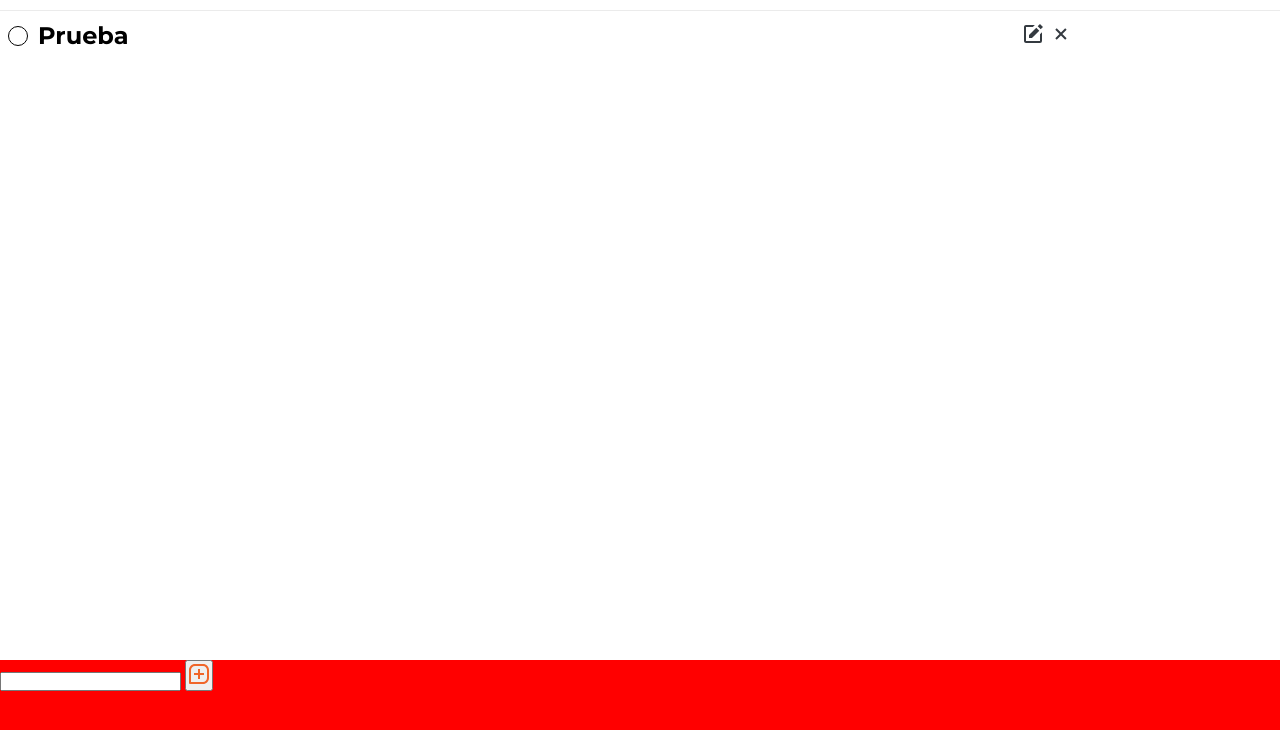
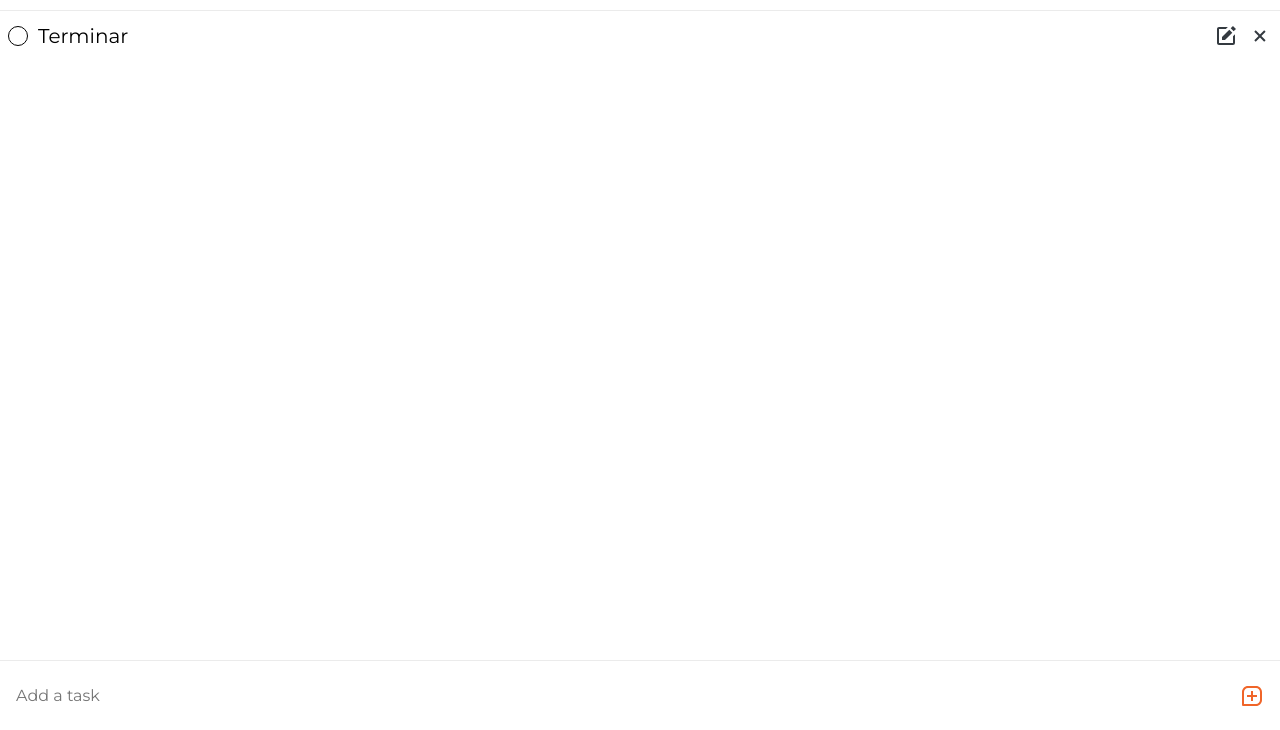
Before and after one commit to Carlos-Marte/todolist-firebase, a website built with Vite: page index.html in a window 1280 px wide. Shown: the part 70-800 px from the top of the page. Built offline with nearby package versions, Linux system fonts and the light colour scheme.

Commit message:
Agregando footer y Modificando task

```diff
--- a/index.html
+++ b/index.html
@@ -56,7 +56,7 @@
         <div class="task__content">
           <input type="checkbox" id="input-check" class="checkbox">
           <label for="input-check" class="checkbox__label"></label>
-          <h2 class="task__h2">Prueba</h2>
+          <h2 class="task__h2">Terminar</h2>
         </div>
 
         <div class="task__icons">
@@ -71,7 +71,7 @@
     <footer class="footer">
       <!-- Form -->
       <form action="#" method="post" class="form">
-        <input type="text" id="input-text" class="form__input">
+        <input type="text" placeholder="Add a task" id="input-text" class="form__input">
 
         <button type="submit" class="form__button">
           <img src="./public/icon-add.svg" alt="Add icon" class="form__icon">
--- a/src/scss/components/_task.scss
+++ b/src/scss/components/_task.scss
@@ -1,4 +1,5 @@
 .task {
+    width: 100%;
     min-height: 50px;
     padding: 0 .5em;
     border-top: 1px solid $light-gray;
@@ -9,16 +10,25 @@
 }
 
 .task__content {
-    flex-basis: 80%;
+    flex-basis: 90%;
     display: flex;
     align-items: center;
     gap: 0.625em;
+    word-break: break-all;
+}
+
+.task__h2 {
+    font-weight: 400;
+    font-size: 1.25em;
 }
 
 .task__icons {
-    flex-basis: 20%;
+    display: flex;
+    justify-content: center;
+    gap: 0.625em;
 }
 
 .task__icon {
+    display: inline-block;
     cursor: pointer;
 }
--- a/src/scss/pages/_todolist.scss
+++ b/src/scss/pages/_todolist.scss
@@ -23,14 +23,38 @@ body {
 
 // Main
 .main {
-    max-height: 700px;
     padding: 0.625em 0;
-    overflow-y: scroll;
     display: flex;
     flex-direction: column;
     gap: 0.625em;
 }
 
-footer {
-    background: red;
+// Footer
+.footer {
+    border-top: 1px solid $light-gray;
+    padding: 1em;
 }
+
+.form {
+    width: 100%;
+    height: 100%;
+    display: flex;
+    justify-content: space-between;
+    align-items: center;
+}
+
+.form__input {
+    flex-basis: 90%;
+    color: inherit;
+    font-size: inherit;
+    font-family: inherit;
+    @include set-bdr-ot;
+}
+
+.form__button {
+    background: transparent;
+    @include set-bdr-ot;
+    display: flex;
+    justify-content: center;
+    align-items: center;
+}
```
Also changed, not shown: src/css/style.css, 1 other file.
